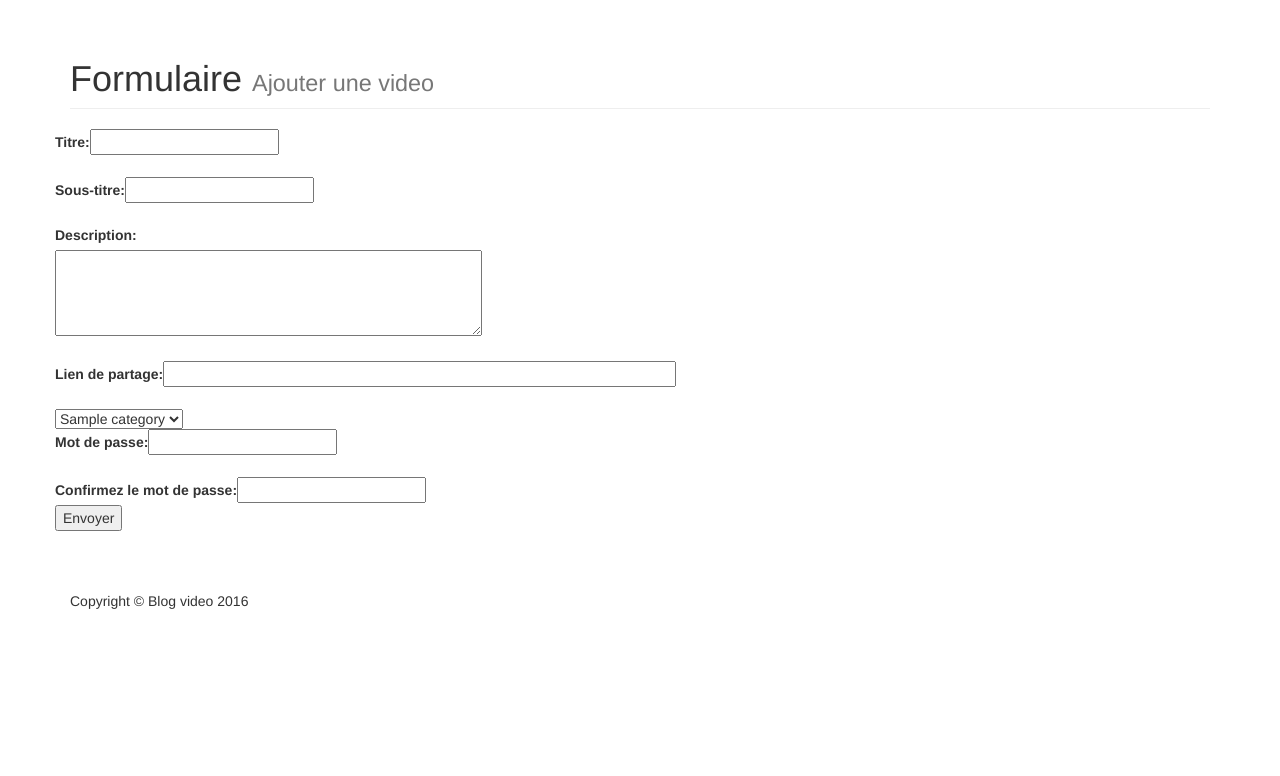
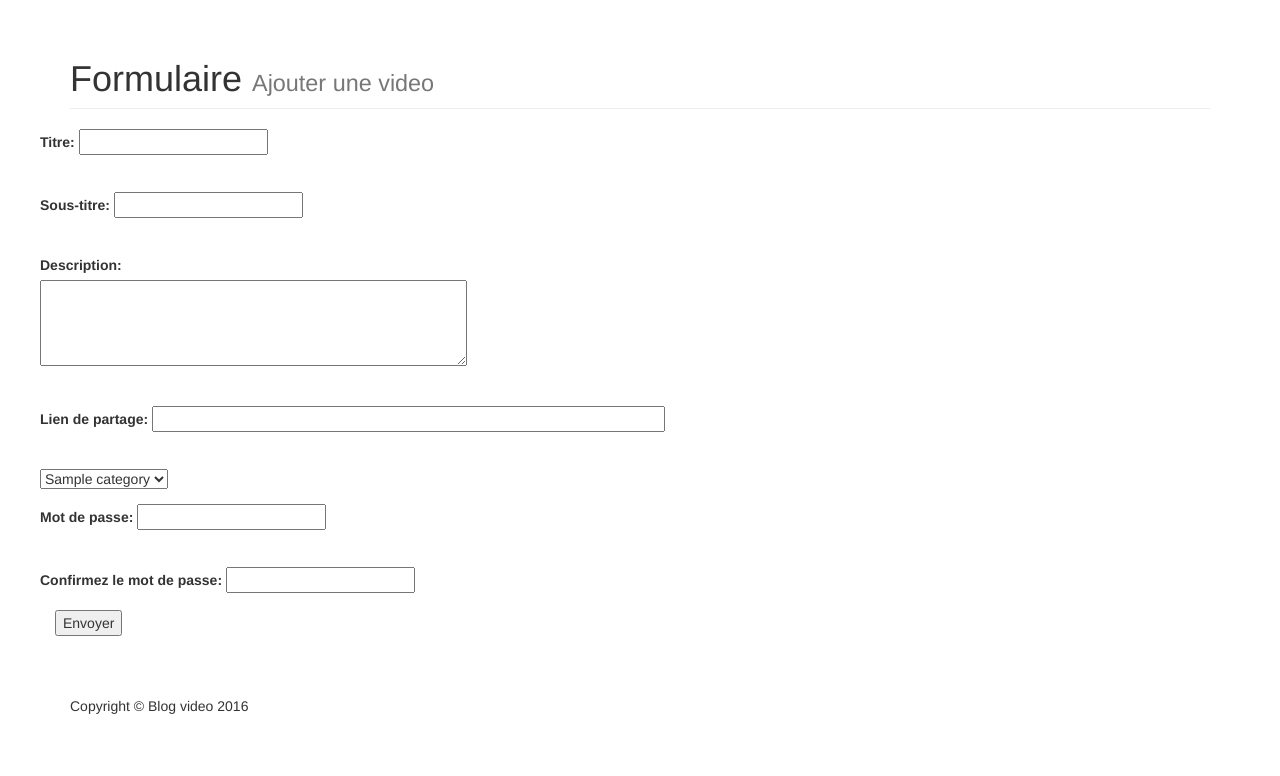
Before and after one commit to Benoris/Blog-video, a PHP site: template startbootstrap-1-col-portfolio-gh-pages/view/addform.php in a window 1280 px wide. Shown: the part 51-827 px from the top of the page. Before the commit the page ends 660 px from the top, so only its background shows below. Run offline with PHP 8.4, Linux system fonts and the light colour scheme; the template is opened without the code that fills it: most values are stand-ins (such as "Sample title", 1, 10 or a date in 2020).

Commit message:
Avancement de addvideo.php

```diff
--- a/startbootstrap-1-col-portfolio-gh-pages/model/video.php
+++ b/startbootstrap-1-col-portfolio-gh-pages/model/video.php
@@ -62,8 +62,13 @@ function filterVideo($idCategorie)
  */
 function addVideo($title, $soustitre, $description, $link, $mdp, $categorie) {
     $db = connectDb();
+    if($mdp != ""){
     $sql = "INSERT INTO video(Titre,SousTitre,Description,Lien,MDP,idCategorie) " .
             " VALUES (:Titre, :SousTitre, :Description, :Lien, :MDP, :idCategorie)";
+    }else{
+        $sql = "INSERT INTO video(Titre,SousTitre,Description,Lien,idCategorie) " .
+            " VALUES (:Titre, :SousTitre, :Description, :Lien, :idCategorie)";
+    }
     $request = $db->prepare($sql);
     if ($request->execute(array(
                 'Titre' => $title,
--- a/startbootstrap-1-col-portfolio-gh-pages/view/addform.php
+++ b/startbootstrap-1-col-portfolio-gh-pages/view/addform.php
@@ -67,41 +67,40 @@
                 </div>
             </div>
             <div class="row">
-                <form action="index.php?action=register" method="post">
-                    <div class="input-group">
+                <form action="controllers/addvideo.php" method="post" class="form-horizontal">
+                    <div class="form-group">
                         <label for="title">Titre: </label>
                         <input type="text" name="title" id="title" required="">
                     </div>
                     <br>
-                    <div class="input-group">
+                    <div class="form-group">
                         <label for="soustitre">Sous-titre: </label>
                         <input type="text" name="soustitle" id="soustitle" required="">
                     </div>
                     <br>
-                    <div class="input-group">
+                    <div class="form-group">
                         <label for="description">Description: </label><br>
-                    <textarea name="description" id="description" rows="4" cols="50">
-                    </textarea>
+                        <textarea name="description" id="description" rows="4" cols="50"></textarea>
                     </div>
                     <br>
-                    <div class="input-group">
+                    <div class="form-group">
                         <label for="link">Lien de partage: </label>
                         <input type="text" size="60" name="link" id="link" required="">
                     </div>
                     <br>
-                    <div class="input-group">
+                    <div class="form-group">
                         <select name="categorie">
                             <?php foreach ($categories as $categorie) : ?>
                                 <option value="<?php echo $categorie['idCategorie'] ?>"><?php echo $categorie['NomCategorie']; ?></option>
                             <?php endforeach; ?>
                         </select>
                     </div>
-                    <div class="input-group">
+                    <div class="form-group">
                         <label for="pwd">Mot de passe:</label>
                         <input type="password" name="pwd" id="pwd">
                     </div>
                     <br>
-                    <div class="input-group">
+                    <div class="form-group">
                         <label for="confirm">Confirmez le mot de passe:</label>
                         <input type="password" name="confirm_pwd" id="confirm_pwd">
                     </div>
```
Also changed, not shown: startbootstrap-1-col-portfolio-gh-pages/controllers/addvideo.php (+11 -10 lines). Lines whose indentation alone changed are shown as unchanged.
